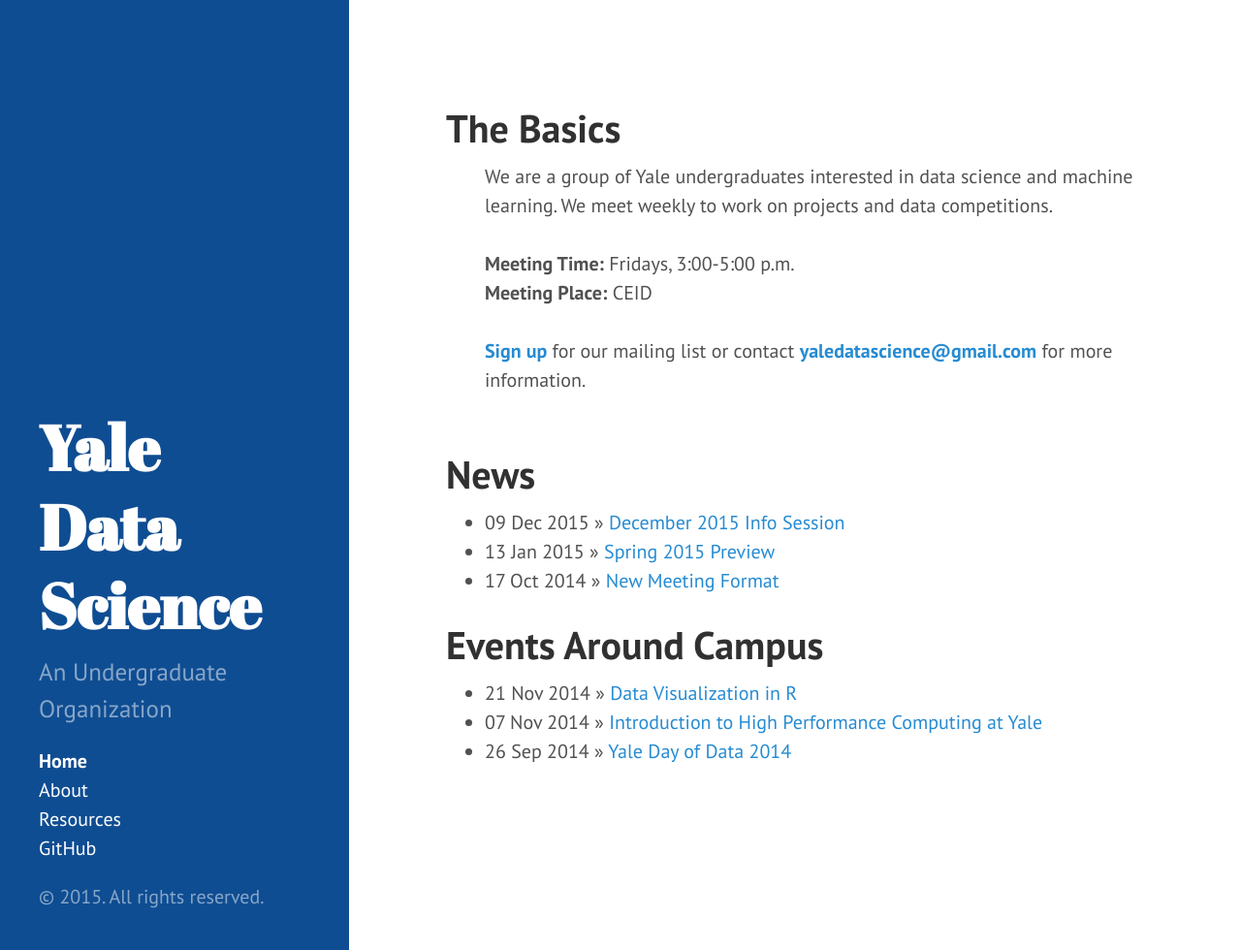
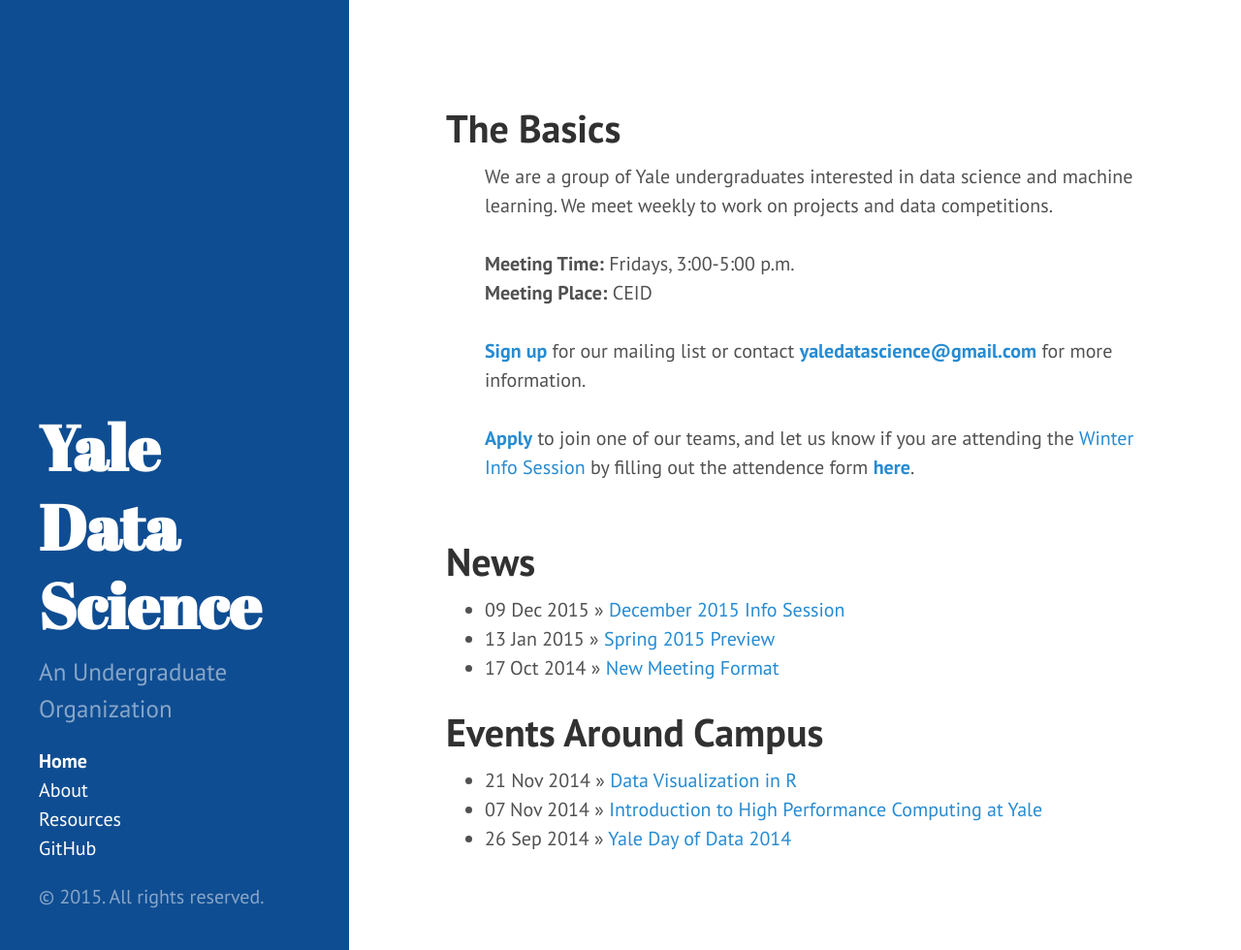
Before and after one commit to YaleDataScience/old-site, a Jekyll site: the page built from index.html, in a window 1280 px wide and 980 px high. Shown: the whole window at 97% size. Built offline with Jekyll 4.4.1, drawn with Linux system fonts in a browser that asks for light colours; Markdown is read by kramdown in place of the engine named in the settings; the list of posts is cut into pages by our own code.

Commit message:
updated homepage

```diff
--- a/index.html
+++ b/index.html
@@ -18,6 +18,11 @@
         var linktext = username + "@" + hostname ;
         document.write("<a href='" + "mail" + "to:" + username + "@" + hostname + "'>" + linktext + "</a>");
         </script></b> for more information.
+    <br><br>
+
+    <a href="http://goo.gl/forms/eG69jQ9erV"><b>Apply</b></a> to join one of our teams, and let us know if
+    you are attending the <a href="https://www.facebook.com/events/524410961054701/">Winter Info Session</a>
+    by filling out the attendence form <a href="http://goo.gl/forms/2lSFESKueh"><b>here</b></a>.
     <br><br>
 
   </ul>
```
